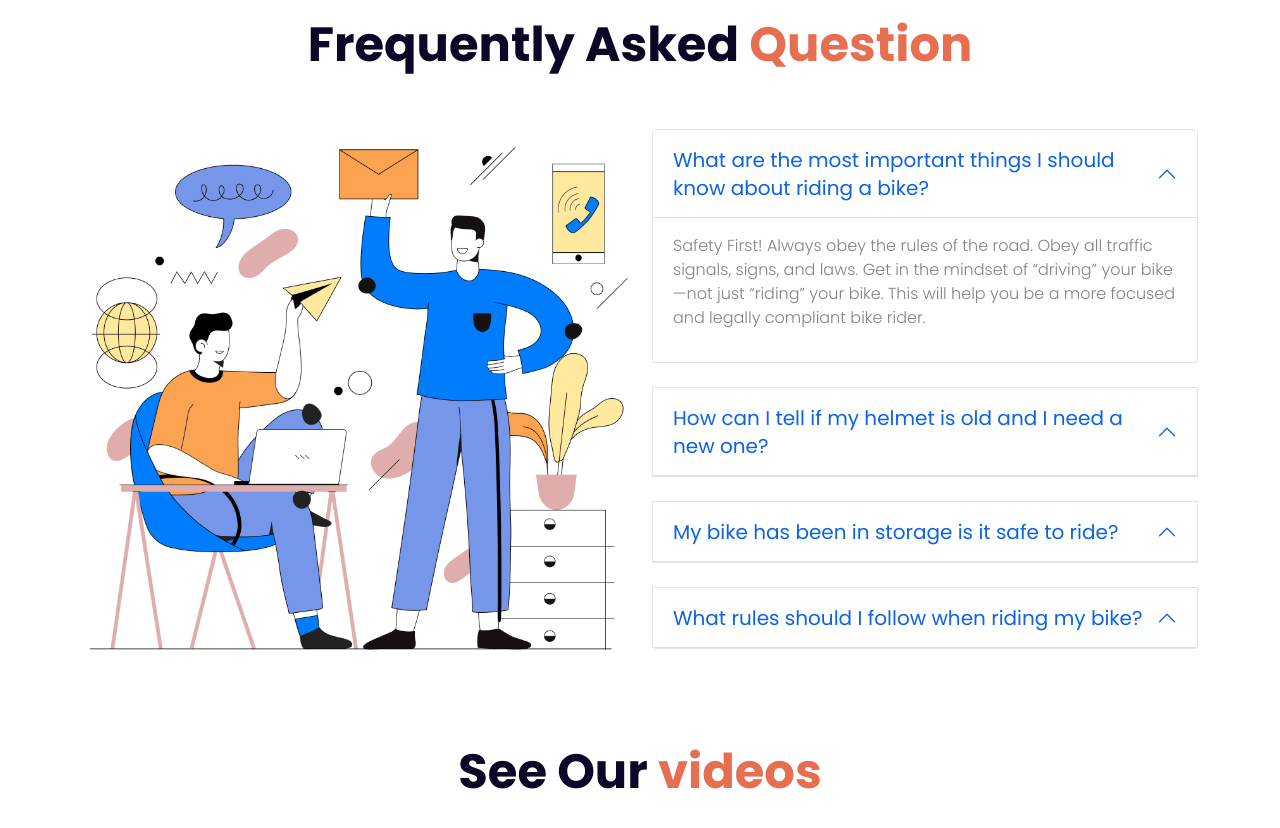
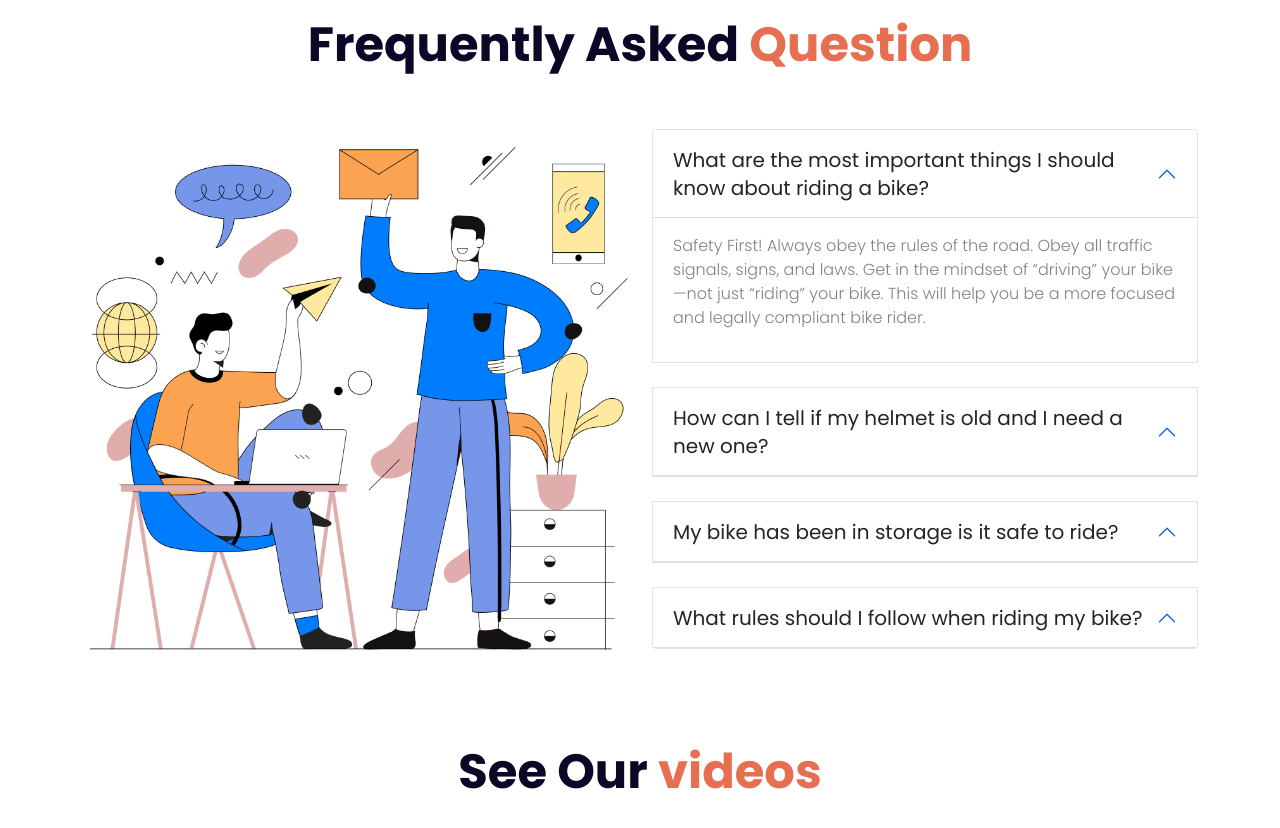
Before and after one commit to Palashtalukder78/honda-cbr, a plain HTML site: page index.html in a window 1280 px wide. Shown: the part 2400-3228 px from the top of the page. Drawn offline with Linux system fonts and the light colour scheme.

Commit message:
Changes color in Accourdian

```diff
--- a/index.html
+++ b/index.html
@@ -258,8 +258,8 @@
                     <div class="col-lg-6 my-4">
                         <div class="accordion" id="accordionExample">
                             <div class="accordion-item mb-4">
-                                <h2 class="accordion-header" id="headingOne">
-                                    <button class="accordion-button faq-button-text bg-white" type="button"
+                                <h2 class="accordion-header " id="headingOne">
+                                    <button class="accordion-button faq-button-text bg-white text-dark" type="button"
                                         data-bs-toggle="collapse" data-bs-target="#collapseOne" aria-expanded="true"
                                         aria-controls="collapseOne">
                                         What are the most important things I should know about riding a bike?
@@ -277,7 +277,7 @@
                             </div>
                             <div class="accordion-item mb-4">
                                 <h2 class="accordion-header" id="headingOne">
-                                    <button class="accordion-button faq-button-text bg-white" type="button"
+                                    <button class="accordion-button faq-button-text bg-white text-dark" type="button"
                                         data-bs-toggle="collapse" data-bs-target="#collapseTwo" aria-expanded="false"
                                         aria-controls="collapseTwo">
                                         How can I tell if my helmet is old and I need a new one?
@@ -295,7 +295,7 @@
                             </div>
                             <div class="accordion-item mb-4">
                                 <h2 class="accordion-header" id="headingOne">
-                                    <button class="accordion-button faq-button-text bg-white" type="button"
+                                    <button class="accordion-button faq-button-text bg-white text-dark" type="button"
                                         data-bs-toggle="collapse" data-bs-target="#collapseThree" aria-expanded="false"
                                         aria-controls="collapseThree">
                                         My bike has been in storage is it safe to ride?
@@ -313,7 +313,7 @@
                             </div>
                             <div class="accordion-item ">
                                 <h2 class="accordion-header" id="headingOne">
-                                    <button class="accordion-button faq-button-text bg-white" type="button"
+                                    <button class="accordion-button faq-button-text bg-white text-dark" type="button"
                                         data-bs-toggle="collapse" data-bs-target="#collapseFour" aria-expanded="false"
                                         aria-controls="collapseFour">
                                         What rules should I follow when riding my bike?
```
